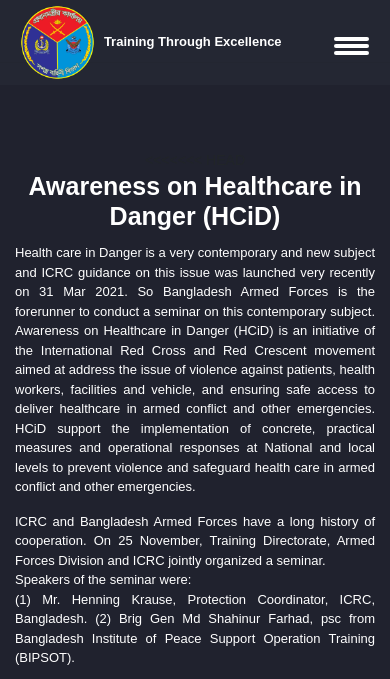
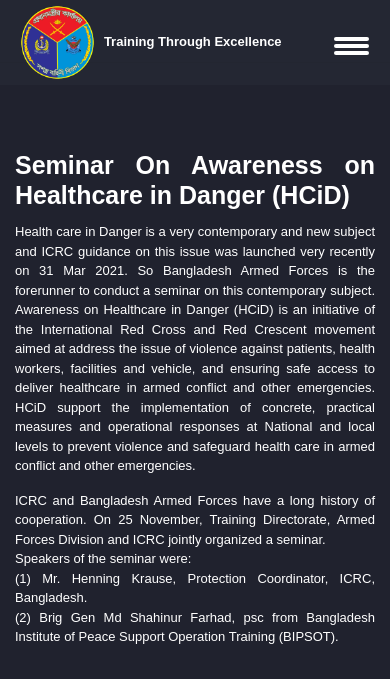
Before and after one commit to labony277/AFD, a PHP site: page /event.php in a window 390 px wide. Shown: the top 679 px of the page. Run offline with PHP 8.4, Linux system fonts and the light colour scheme; some web fonts are replaced.

Commit message:
update event (18/4/22)

```diff
--- a/event.php
+++ b/event.php
@@ -9,16 +9,6 @@
                         <!-- <span class="sub-title"><i
                                 class="flaticon-care-about-environment"></i>
                             About HCiD</span> -->
-<<<<<<< HEAD
-                        <h2>Awareness on Healthcare in Danger (HCiD)</h2>
-                        <p>Health care in Danger is a very contemporary and new subject and ICRC guidance on this issue was launched very recently on 31 Mar 2021. So Bangladesh Armed Forces is the forerunner to conduct a seminar on this contemporary subject. Awareness on Healthcare in Danger (HCiD) is an initiative of the International Red Cross and Red Crescent movement aimed at address the issue of violence against patients, health workers, facilities and vehicle, and ensuring safe access to deliver healthcare in armed conflict and other emergencies. HCiD support the implementation of concrete, practical measures and operational responses at National and local levels to prevent violence and safeguard health care in armed conflict and other emergencies. </p>
-                        <p>ICRC and Bangladesh Armed Forces have a long history of cooperation. On 25 November, Training Directorate, Armed Forces Division and ICRC jointly organized a seminar. <br>
-                          Speakers of the seminar were: <br>
-                          (1)	Mr. Henning Krause, Protection Coordinator, ICRC, Bangladesh.
-                          (2)	Brig Gen Md Shahinur Farhad, psc  from Bangladesh Institute of Peace Support Operation Training (BIPSOT).
-                          </p>
-
-=======
                         <h2 style="text-align: justify;">Seminar On Awareness on
                             Healthcare in Danger (HCiD)</h2>
                         <p style="text-align: justify;">Health care in Danger is
@@ -50,7 +40,6 @@
                             (BIPSOT).
                         </p>
 
->>>>>>> c7f02b2256662a67b3105bd4386ad783400e1d1a
                     </div>
                 </div>
                 <div class="col-lg-6 col-md-12">
@@ -74,88 +63,26 @@
                             <div class="carousel-inner">
                                 <div class="carousel-item active">
                                     <img class="d-block w-100"
-<<<<<<< HEAD
-                                        src="../assets/img/Event/HCiD/AFD_7433-min.JPG"
-=======
                                         src="../AFD/assets/img/Event/HCiD/AFD_7433-min.JPG"
->>>>>>> c7f02b2256662a67b3105bd4386ad783400e1d1a
                                         alt="First slide">
                                 </div>
                                 <div class="carousel-item">
                                     <img class="d-block w-100"
-<<<<<<< HEAD
-                                        src="../assets/img/Event/HCiD/AFD_7469-min.JPG"
-=======
                                         src="../AFD/assets/img/Event/HCiD/AFD_7469-min.JPG"
->>>>>>> c7f02b2256662a67b3105bd4386ad783400e1d1a
                                         alt="Second slide">
                                 </div>
                                 <div class="carousel-item">
                                     <img class="d-block w-100"
-<<<<<<< HEAD
-                                        src="../assets/img/Event/HCiD/AFD_7482-min.JPG"
-=======
                                         src="../AFD/assets/img/Event/HCiD/AFD_7482-min.JPG"
->>>>>>> c7f02b2256662a67b3105bd4386ad783400e1d1a
                                         alt="Third slide">
                                 </div>
                                 <div class="carousel-item">
                                     <img class="d-block w-100"
-<<<<<<< HEAD
-                                        src="../assets/img/Event/HCiD/AFD_7520-min.JPG"
-=======
                                         src="../AFD/assets/img/Event/HCiD/AFD_7520-min.JPG"
->>>>>>> c7f02b2256662a67b3105bd4386ad783400e1d1a
                                         alt="Four slide">
                                 </div>
                                 <div class="carousel-item">
                                     <img class="d-block w-100"
-<<<<<<< HEAD
-                                        src="../assets/img/Event/HCiD/AFD_7546-min.JPG"
-                                        alt="Five slide">
-                                </div>
-                                <div class="carousel-item">
-                                  <img class="d-block w-100"
-                                      src="../assets/img/Event/HCiD/AFD_7550-min.JPG"
-                                      alt="Five slide">
-
-                              </div>
-                              <div class="carousel-item">
-                                <img class="d-block w-100"
-                                    src="../assets/img/Event/HCiD/AFD_7555-min.JPG"
-                                    alt="Five slide">
-                            </div>
-                            <div class="carousel-item">
-                              <img class="d-block w-100"
-                                  src="../assets/img/Event/HCiD/AFD_7566-min.JPG"
-                                  alt="Five slide">
-                          </div>
-                          <div class="carousel-item">
-                            <img class="d-block w-100"
-                                src="../assets/img/Event/HCiD/AFD_7574-min.JPG"
-                                alt="Five slide">
-                        </div>
-                        <div class="carousel-item">
-                          <img class="d-block w-100"
-                              src="../assets/img/Event/HCiD/AFD_7594-min.JPG"
-                              alt="Five slide">
-                      </div>
-                      <div class="carousel-item">
-                        <img class="d-block w-100"
-                            src="../assets/img/Event/HCiD/AFD_7604-min.JPG"
-                            alt="Five slide">
-                    </div>
-                    <div class="carousel-item">
-                      <img class="d-block w-100"
-                          src="../assets/img/Event/HCiD/AFD_7620-min.JPG"
-                          alt="Five slide">
-                  </div>
-                  <div class="carousel-item">
-                    <img class="d-block w-100"
-                        src="../assets/img/Event/HCiD/AFD_7626-min.JPG"
-                        alt="Five slide">
-                </div>
-=======
                                         src="../AFD/assets/img/Event/HCiD/AFD_7546-min.JPG"
                                         alt="Five slide">
                                 </div>
@@ -200,7 +127,6 @@
                                         src="../AFD/assets/img/Event/HCiD/AFD_7626-min.JPG"
                                         alt="Five slide">
                                 </div>
->>>>>>> c7f02b2256662a67b3105bd4386ad783400e1d1a
                             </div>
                             <a class="carousel-control-prev"
                                 href="#carouselExampleIndicators"
@@ -233,34 +159,6 @@
                         data-ride="carousel">
                         <div class="carousel-inner">
                             <div class="carousel-item active">
-<<<<<<< HEAD
-                                <img class="d-block w-100" src="../assets/img/Event/Kabadi/AH7A6059-min.JPG" alt="First
-                                    slide">
-                            </div>
-                            <div class="carousel-item">
-                                <img class="d-block w-100" src="../assets/img/Event/Kabadi/AH7A6066-min.JPG" alt="Second
-                                    slide">
-                            </div>
-                            <div class="carousel-item">
-                                <img class="d-block w-100" src="../assets/img/Event/Kabadi/AH7A6069-min.JPG" alt="Third
-                                    slide">
-                            </div>
-                            <div class="carousel-item">
-                                <img class="d-block w-100" src="../assets/img/Event/Kabadi/AH7A6454-min.JPG" alt="Third
-                                    slide">
-                            </div>
-                            <div class="carousel-item">
-                                <img class="d-block w-100" src="../assets/img/Event/Kabadi/AH7A6531-min.JPG" alt="Third
-                                    slide">
-                            </div>
-                            <div class="carousel-item">
-                                <img class="d-block w-100" src="../assets/img/Event/Kabadi/DSC_7244-min.JPG" alt="Third
-                                    slide">
-                            </div>
-                            <div class="carousel-item">
-                                <img class="d-block w-100" src="../assets/img/Event/Kabadi/DSC_7250-min.JPG" alt="Third
-                                    slide">
-=======
                                 <img class="d-block w-100"
                                     src="../AFD/assets/img/Event/Kabadi/AH7A6059-min.JPG"
                                     alt="First
@@ -372,7 +270,6 @@
                                         COMPETITION- 2021</h5>
 
                                 </div>
->>>>>>> c7f02b2256662a67b3105bd4386ad783400e1d1a
                             </div>
                         </div>
                         <a class="carousel-control-prev"
@@ -395,12 +292,6 @@
             </div>
             <div class="col-lg-6 col-md-12">
                 <div class="about-content">
-<<<<<<< HEAD
-
-                    <h5>MUJIB BORSHO INTER SERVICE KABADI COMPETITION – 2021</h5>
-                    <p>'Mujib Borsho Inter Service Kabadi Competition-2021’ was held from 29 November 2021 to 02 December 2021 at BAF Base Birsreshtho Matiur Rahman, Jashore. Bangladesh Army, Bangladesh Navy and Bangladesh Air Force Kabadi teams participated in the competition. Rear Admiral M Anwar Hossain (ND), NGP, ndc, afwc, psc, BN, Commander Khulna Naval Area inaugurated the competition on 29 November 2021. Bangladesh Navy became Champion and Bangladesh Air Force became Runner-up. M Tuhin Tarafdar, L Top, Captain of Bangladesh Navy team adjudged as the best player of the Competition.  </p>
-                    <p> Air Vice Marshal A H M Fazlul Haque, BBP, BSP, ndu, afwc, psc, Assistant Chief of Air Staff (Plans) Bangladesh Air Force handed over the trophies to the winner, runner-up and the best player as Chief Guest of the Closing Ceremony.
-=======
 
                     <h5 style="text-align: justify;">MUJIB BORSHO INTER SERVICE
                         KABADI COMPETITION – 2021</h5>
@@ -422,17 +313,135 @@
                         Bangladesh Air Force handed over the trophies to the
                         winner, runner-up and the best player as Chief Guest of
                         the Closing Ceremony.
->>>>>>> c7f02b2256662a67b3105bd4386ad783400e1d1a
 
                     </p>
                 </div>
             </div>
         </div>
     </div>
-<<<<<<< HEAD
-   <br>
-=======
     <br>
->>>>>>> c7f02b2256662a67b3105bd4386ad783400e1d1a
+    <!-- new 3 -->
+    <section class="our-coverage-area ptb-100">
+        <div class="container">
+            <div class="row align-items-center">
+                <div class="col-lg-6 col-md-12">
+                    <div class="coverage-area-content">
+                        <!-- <span class="sub-title"><i
+                                class="flaticon-care-about-environment"></i>
+                            About HCiD</span> -->
+                        <h2 style="text-align: justify;">International Day of Military Sports-2022</h2>
+                        <p style="text-align: justify;">Member of Bangladesh Armed Forces celebrated  “International Day of Military Sports” on 18 February 2022. Director General Training of Armed Forces Division, Air Commodore S M Muied Hossain, BSP, rcds, afwc. psc, GD (P) inaugurated the event. members of different ranks from   Armed Forces Division, Bangladesh Army, Bangladesh Navy and Bangladesh Air Force participated in rally and jogging for celebrating the day. </p>
+
+
+                    </div>
+                </div>
+                <div class="col-lg-6 col-md-12">
+                    <div class="coverage-area-map">
+                        <div id="carouselExampleIndicators" class="carousel
+                            slide"
+                            data-ride="carousel">
+                            <!-- <ol class="carousel-indicators">
+                                <li data-target="#carouselExampleIndicators"
+                                    data-slide-to="0"
+                                    class="active"></li>
+                                <li data-target="#carouselExampleIndicators"
+                                    data-slide-to="1"></li>
+                                <li data-target="#carouselExampleIndicators"
+                                    data-slide-to="2"></li>
+                                    <li data-target="#carouselExampleIndicators"
+                                    data-slide-to="3"></li>
+                                    <li data-target="#carouselExampleIndicators"
+                                    data-slide-to="4"></li>
+                            </ol> -->
+                            <div class="carousel-inner2">
+                                <div class="carousel-item active">
+                                    <img class="d-block w-100"
+                                        src="../AFD/assets/img/Event/Military/DSC_1221.JPG"
+                                        alt="First slide">
+                                </div>
+                                <div class="carousel-item ">
+                                    <img class="d-block w-100"
+                                        src="../AFD/assets/img/Event/Military/DSC_1224.JPG"
+                                        alt="Second slide">
+                                </div>
+                                <div class="carousel-item">
+                                    <img class="d-block w-100"
+                                        src="../AFD/assets/img/Event/HCiD/AFD_7482-min.JPG"
+                                        alt="Third slide">
+                                </div>
+                                <div class="carousel-item">
+                                    <img class="d-block w-100"
+                                        src="../AFD/assets/img/Event/HCiD/AFD_7520-min.JPG"
+                                        alt="Four slide">
+                                </div>
+                                <div class="carousel-item">
+                                    <img class="d-block w-100"
+                                        src="../AFD/assets/img/Event/HCiD/AFD_7546-min.JPG"
+                                        alt="Five slide">
+                                </div>
+                                <div class="carousel-item">
+                                    <img class="d-block w-100"
+                                        src="../AFD/assets/img/Event/HCiD/AFD_7550-min.JPG"
+                                        alt="Five slide">
+
+                                </div>
+                                <div class="carousel-item">
+                                    <img class="d-block w-100"
+                                        src="../AFD/assets/img/Event/HCiD/AFD_7555-min.JPG"
+                                        alt="Five slide">
+                                </div>
+                                <div class="carousel-item">
+                                    <img class="d-block w-100"
+                                        src="../AFD/assets/img/Event/HCiD/AFD_7566-min.JPG"
+                                        alt="Five slide">
+                                </div>
+                                <div class="carousel-item">
+                                    <img class="d-block w-100"
+                                        src="../AFD/assets/img/Event/HCiD/AFD_7574-min.JPG"
+                                        alt="Five slide">
+                                </div>
+                                <div class="carousel-item">
+                                    <img class="d-block w-100"
+                                        src="../AFD/assets/img/Event/HCiD/AFD_7594-min.JPG"
+                                        alt="Five slide">
+                                </div>
+                                <div class="carousel-item">
+                                    <img class="d-block w-100"
+                                        src="../AFD/assets/img/Event/HCiD/AFD_7604-min.JPG"
+                                        alt="Five slide">
+                                </div>
+                                <div class="carousel-item">
+                                    <img class="d-block w-100"
+                                        src="../AFD/assets/img/Event/HCiD/AFD_7620-min.JPG"
+                                        alt="Five slide">
+                                </div>
+                                <div class="carousel-item">
+                                    <img class="d-block w-100"
+                                        src="../AFD/assets/img/Event/HCiD/AFD_7626-min.JPG"
+                                        alt="Five slide">
+                                </div>
+                            </div>
+                            <a class="carousel-control-prev"
+                                href="#carouselExampleIndicators"
+                                role="button" data-slide="prev">
+                                <span class="carousel-control-prev-icon"
+                                    aria-hidden="true"></span>
+                                <span class="sr-only">Previous</span>
+                            </a>
+                            <a class="carousel-control-next"
+                                href="#carouselExampleIndicators"
+                                role="button" data-slide="next">
+                                <span class="carousel-control-next-icon"
+                                    aria-hidden="true"></span>
+                                <span class="sr-only">Next</span>
+                            </a>
+                        </div>
+                    </div>
+                </div>
+            </div>
+        </div>
+    </section>
+    <br>
+    <!-- new 3 end -->
 
     <?php include 'footer.php'; ?>
```
Also changed, not shown: 9 other files.
